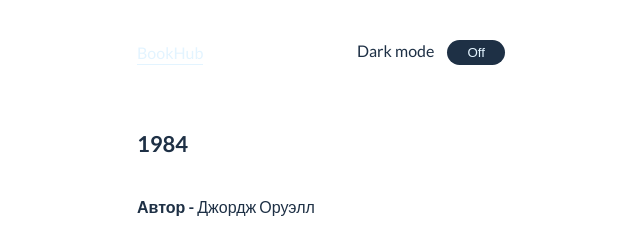
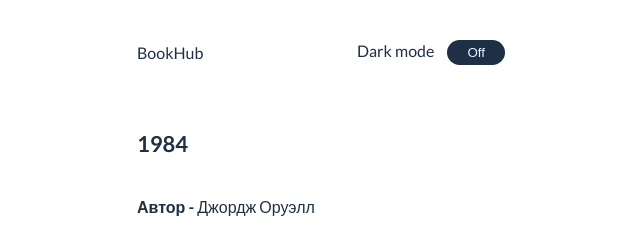
Before and after one commit to nowyouhere/eLibrary, a plain HTML site: page books/1984.html in a window 1280 px wide. Shown: the top 240 px of the page, 319-959 px from the left. Drawn offline with Linux system fonts and the light colour scheme.

Commit message:
Update book.css

```diff
--- a/css/book.css
+++ b/css/book.css
@@ -20,6 +20,11 @@ body {
   display: flex;
   align-items: center;
   justify-content: space-between;
+}
+
+.link {
+  color: #1E3045;
+  border-bottom: none;
 }
 
 .dark-mode-title {
```
